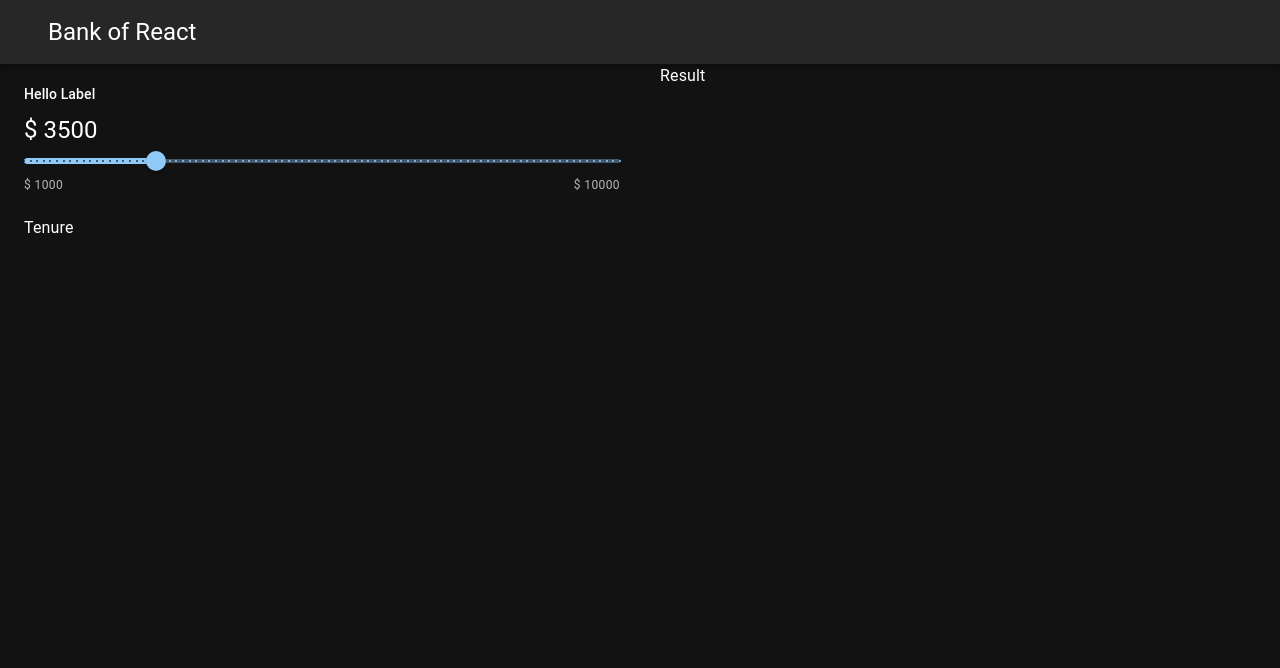
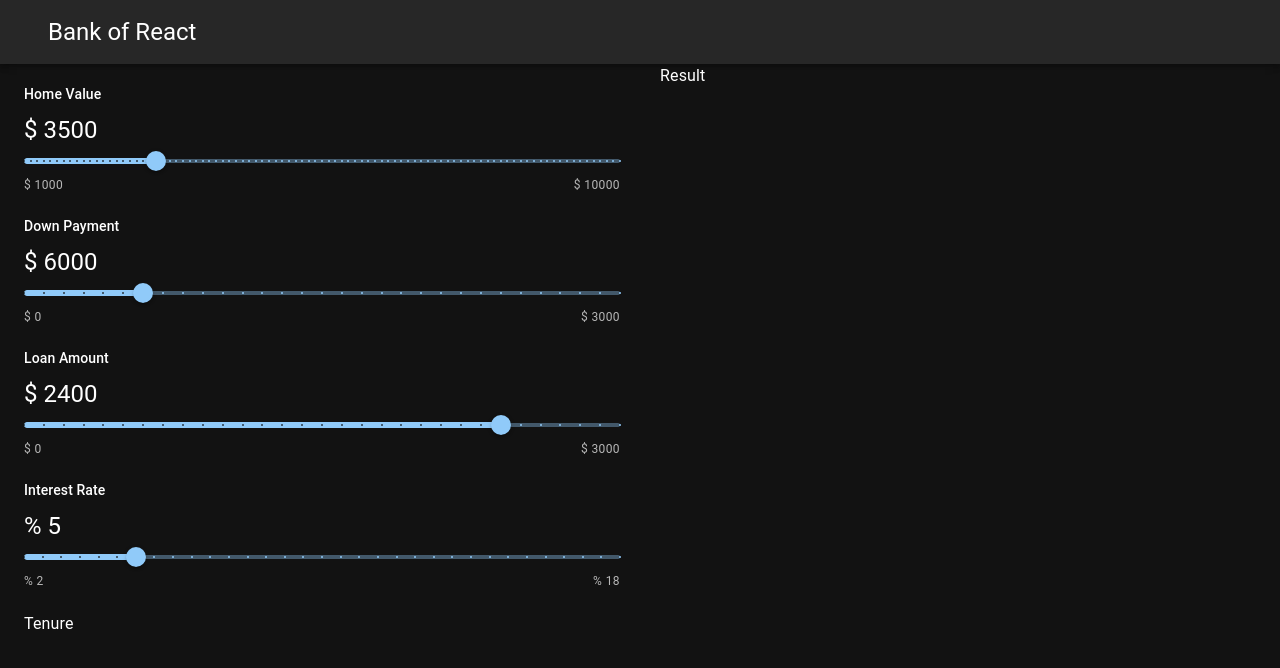
Before and after one commit to tanvir35web/Bank-of-React, a React (Vite) app: page / in a window 1280 px wide. Shown: the top 668 px of the page. Built offline with nearby package versions, Linux system fonts and the light colour scheme.

Commit message:
Slider component done

```diff
--- a/src/SliderSelect.jsx
+++ b/src/SliderSelect.jsx
@@ -8,10 +8,43 @@ const SliderSelect = () => {
         defaultValue={3000}
         min={1000}
         max={10000}
-        label="Hello Label"
+        label="Home Value"
         amount={3500}
-        unit={"$"}
+        unit="$"
         step={100}
+        onChange={(e)=> console.log(e.target.value)}
+      />
+
+<SliderComponent
+        defaultValue={600}
+        min={0}
+        max={3000}
+        label="Down Payment"
+        amount={6000}
+        unit="$"
+        step={100}
+        onChange={(e)=> console.log(e.target.value)}
+      />
+
+<SliderComponent
+        defaultValue={2400}
+        min={0}
+        max={3000}
+        label="Loan Amount"
+        amount={2400}
+        unit="$"
+        step={100}
+        onChange={(e)=> console.log(e.target.value)}
+      />
+
+<SliderComponent
+        defaultValue={5}
+        min={2}
+        max={18}
+        label="Interest Rate"
+        amount={5}
+        unit="%"
+        step={0.5}
         onChange={(e)=> console.log(e.target.value)}
       />
     </div>
```
